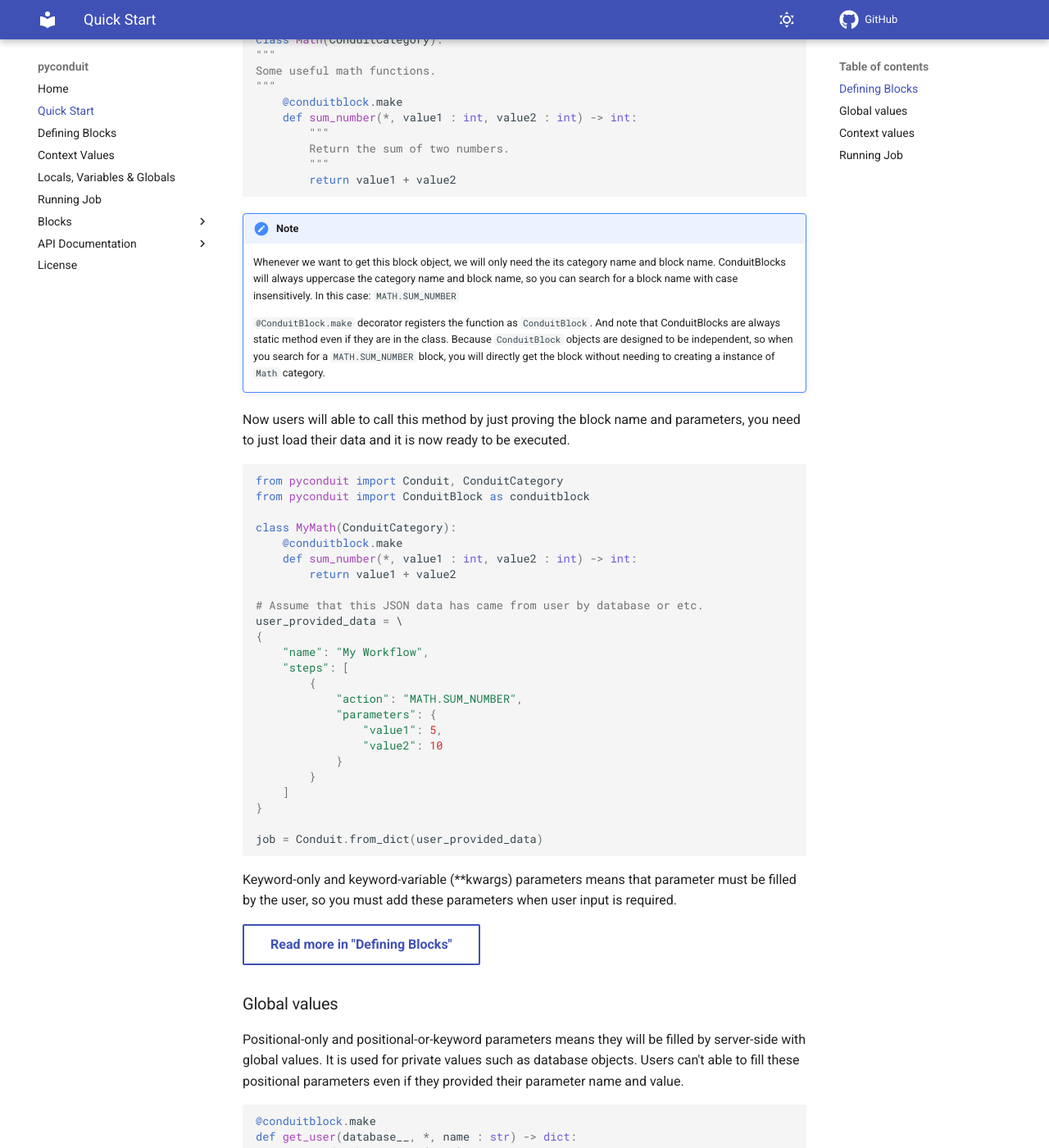
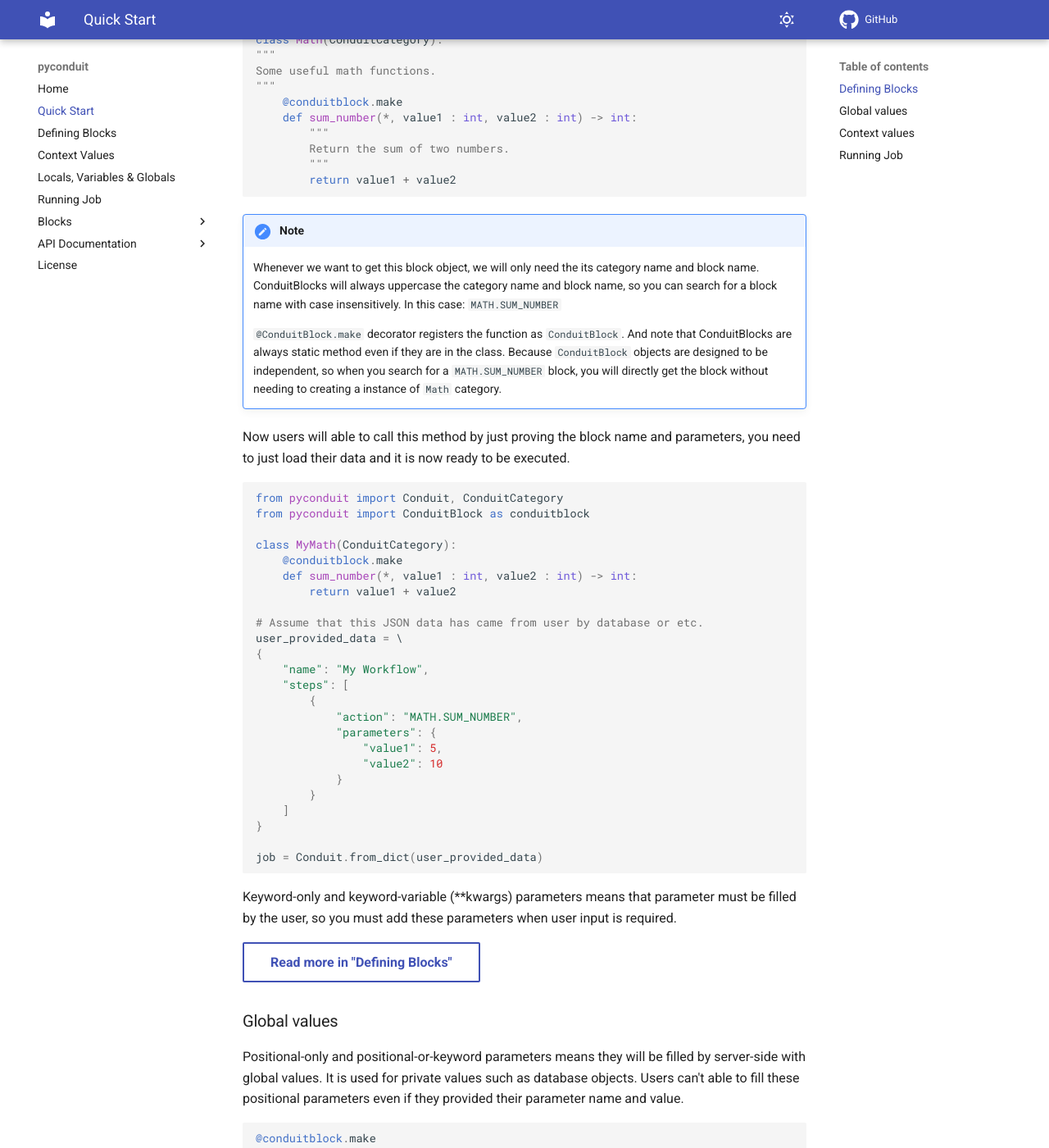
Before and after one commit to ysfchn/pyconduit, an MkDocs documentation site: the page built from docs/quick_start.md, in a window 1280 px wide and 1400 px high, scrolled down 665 px. Shown: the whole window at 82% size. Built offline with MkDocs 1.6.1 and Material for MkDocs 9.7.7, drawn with Linux system fonts in a browser that asks for light colours; comment, search, counter and statistics services are not loaded.

```diff
--- /dev/null
+++ b/docs/assets/styles.css
@@ -0,0 +1,20 @@
+/* Change dark theme hue. */
+[data-md-color-scheme="slate"] {
+    --md-hue: 220;
+}
+
+/* Bigger admontion and tables. */
+.admonition, table, details {
+    font-size: .7rem !important;
+}
+
+/* Bigger admoniton icon. */
+.admonition-title::before, details > summary::before, details > summary::after {
+    height: 23px !important;
+    width: 23px !important;
+}
+
+/* Add more space to adomoniton icon. */
+.admonition-title, details > summary {
+    padding: .4rem .6rem .4rem 2.2rem !important;
+}
--- /dev/null
+++ b/docs/requirements.txt
@@ -0,0 +1,4 @@
+mkdocs
+mkdocs-material
+mkdocstrings
+mkdocs-static-i18n
--- a/mkdocs.yml
+++ b/mkdocs.yml
@@ -8,7 +8,7 @@ nav:
   - Running Job: running_job.md
   - Blocks:
     - Dictionary: blocks/dictionary.md
-    - List: blocks/list.md
+    - Lists: blocks/lists.md
     - Logic: blocks/logic.md
     - Math: blocks/math.md
     - Object: blocks/object.md
@@ -41,6 +41,9 @@ theme:
       toggle:
         icon: material/weather-night
         name: Switch to light mode
+
+extra_css:
+  - assets/styles.css
 
 plugins:
   - mkdocstrings:
--- /dev/null
+++ b/requirements.txt
@@ -0,0 +1,3 @@
+wrapt
+typing-extensions
+pydantic
```
Also changed, not shown: docs/blocks/lists.md (renamed from docs/blocks/list.md), 3 other files.
